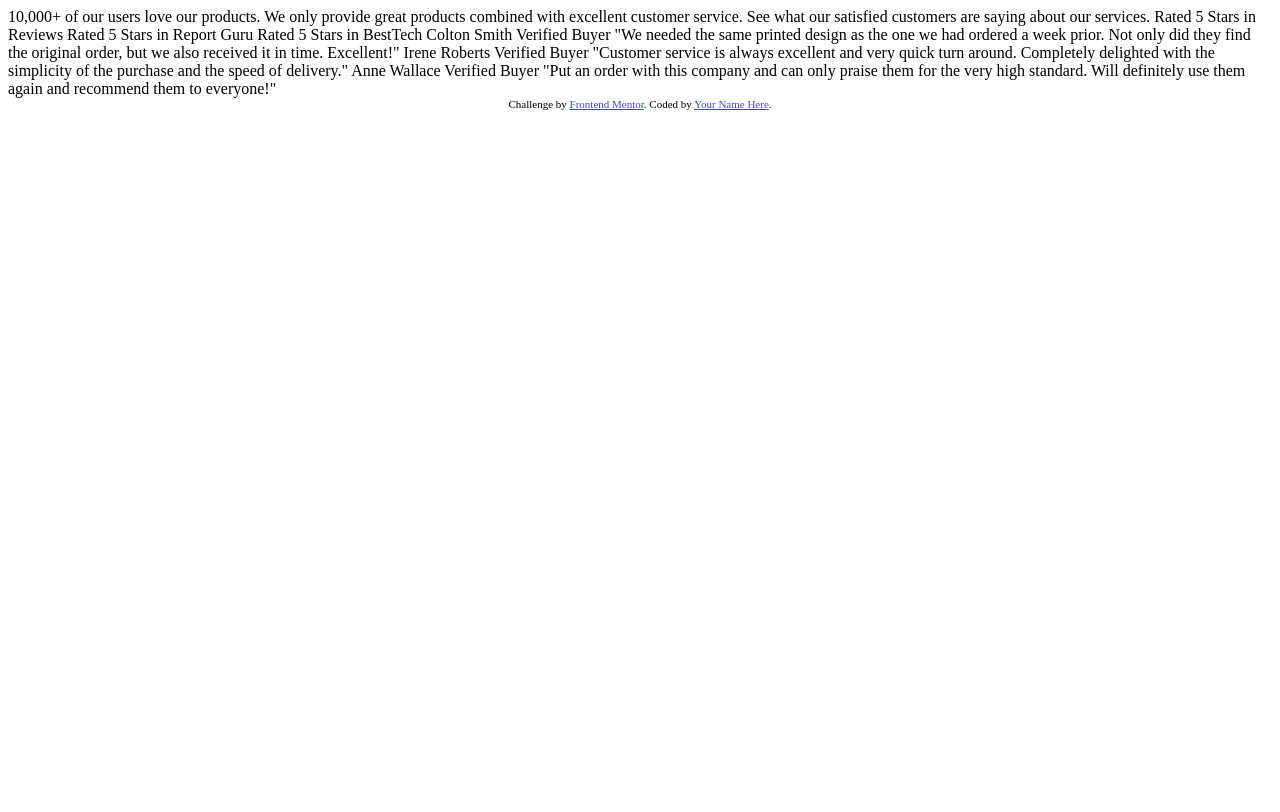
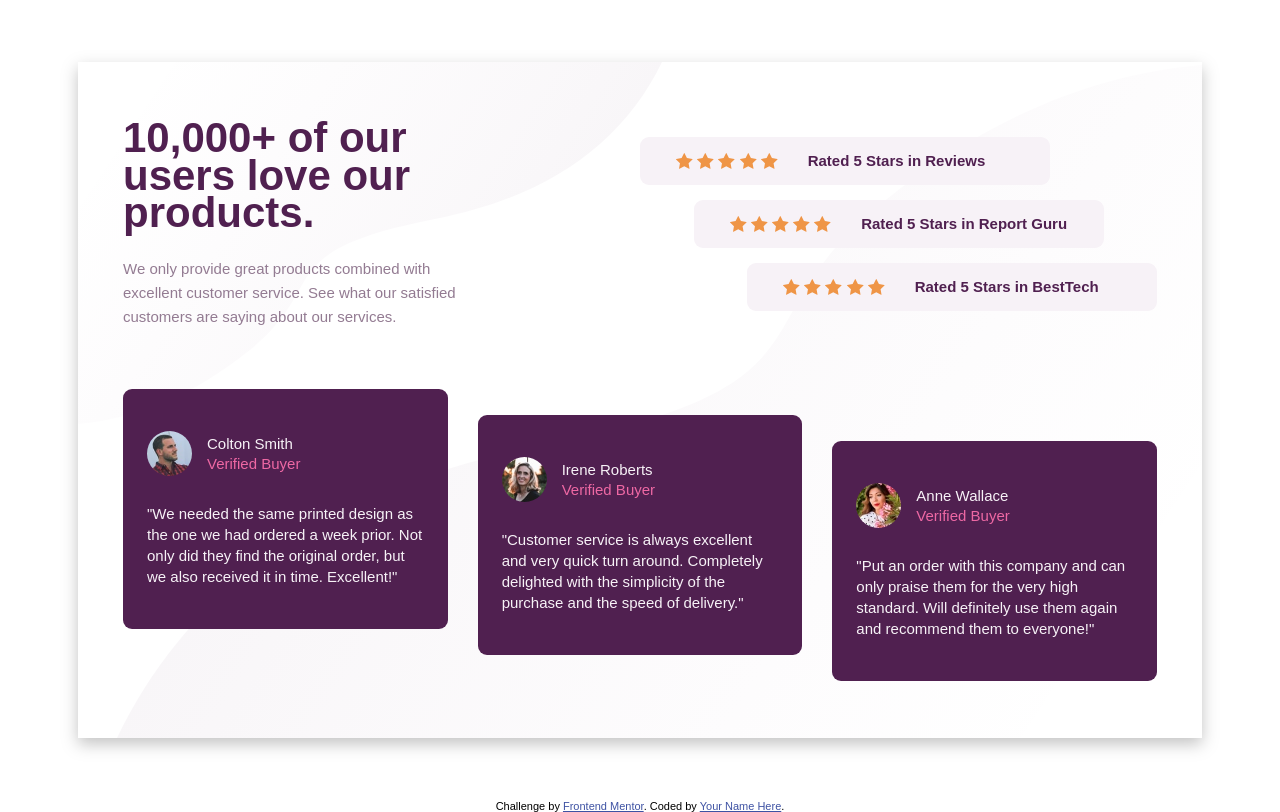
Before and after one commit to zhuycai/social-proof-section, a plain HTML site: page index.html in a window 1280 px wide. Drawn offline with Linux system fonts and the light colour scheme; a web font is replaced by a local one.

Commit message:
'update'

```diff
--- /dev/null
+++ b/css/style.css
@@ -0,0 +1,242 @@
+* {
+    box-sizing: border-box;
+}
+
+:root {
+    --very-dark-magenta: hsl(300, 43%, 22%);
+    --soft-pink: hsl(333, 80%, 67%);
+    --dark-grayish-magenta: hsl(303, 10%, 53%);
+    --light-grayish-magenta: hsl(300, 24%, 96%);
+    --white: hsl(0, 0%, 100%);
+}
+
+body, blockquote, p, h2 {
+    margin: 0;
+}
+
+body {
+    font: 15px 'League Spartan', sans-serif;
+}
+
+main {
+    display: grid;
+    place-content: center;
+    min-height: 100vh;
+}
+
+.social-proof {
+    min-width: 268px;
+    max-width: 1124px;
+    padding: 3.8em 3em;
+    box-shadow: 0 .4em 1em 0 rgba(128, 128, 128, 0.471);
+    background: url('../images/bg-pattern-top-mobile.svg') no-repeat left top,
+                url('../images/bg-pattern-bottom-mobile.svg') no-repeat right bottom;
+}
+
+.social-proof > .info {
+    display: flex;
+    flex-direction: column;
+    align-items: center;
+    line-height: 1.6em;
+    text-align: center;
+}
+
+.social-proof > .info > .text {
+    margin-bottom: 2em;
+    color: var(--dark-grayish-magenta);
+}
+
+.social-proof > .info > .text > .title {
+    margin-bottom: .6em;
+    font-size: 2.8em;
+    line-height: .9em;
+    color: var(--very-dark-magenta);
+}
+
+.social-proof > .info > .stars {
+    display: flex;
+    flex-direction: column;
+    width: 100%;
+    max-width: 580px;
+}
+
+.social-proof > .info > .stars > .stars-item {
+    display: flex;
+    flex-direction: column;
+    align-items: center;
+    width: 100%;
+    max-width: 580px;
+    padding: .6em 0;
+    margin-bottom: 1em;
+    border-radius: .6em;
+    font-weight: 700;
+    color: var(--very-dark-magenta);
+    background: var(--light-grayish-magenta);
+}
+
+.social-proof > .info > .stars > .stars-item > .stars-icon {
+    margin-top: .4em;
+}
+
+.social-proof > .comments {
+    display: flex;
+    flex-direction: column;
+    gap: 1em;
+    margin-top: 1.4em;
+}
+
+.social-proof > .comments > .user-comment {
+    width: 100%;
+    max-width: 580px;
+    padding: 2.8em 1.6em;
+    margin: 0 auto;
+    border-radius: .6em;
+    color: var(--light-grayish-magenta);
+    background: var(--very-dark-magenta);
+}
+
+
+.user-comment > .user-info {
+    display: grid;
+    grid-template-columns: 45px 1fr;
+    grid-template-areas: "img name"
+                         "img auth";
+    column-gap: 1em;
+    row-gap: .2em;
+}
+
+.user-comment > .user-info > .user-photo {
+    grid-area: img;
+    width: 3em;
+    border-radius: 50%;
+}
+
+.user-comment > .user-info > .user-name {
+    grid-area: name;
+    align-self: end;
+    font-weight: 500;
+}
+
+.user-comment > .user-info > .auth-state {
+    grid-area: auth;
+    align-self: start;
+    color: var(--soft-pink);
+}
+
+.user-comment > .comment-text {
+    margin-top: 1.8em;
+    line-height: 1.4em;
+}
+
+.attribution {
+    font-size: 11px;
+    text-align: center;
+}
+
+.attribution a {
+    color: hsl(228, 45%, 44%);
+}
+
+@media (min-width: 900px) {
+    .social-proof {
+        background: url('../images/bg-pattern-top-desktop.svg') no-repeat top left,
+        url('../images/bg-pattern-bottom-desktop.svg') no-repeat bottom right;
+    }
+
+    .social-proof > .info {
+        flex-direction: row;
+        justify-content: space-between;
+        align-items: center;
+    }
+
+    .social-proof > .info > .text {
+        max-width: 360px;
+        margin-bottom: 0;
+        text-align: left;
+    }
+
+    .social-proof > .info > .stars {
+        width: 50%;
+    }
+
+    .social-proof > .info > .stars > .stars-item {
+        flex-direction: row;
+        gap: 2em;
+        max-width: 410px;
+        padding-left: 2.4em;
+    }
+
+    .social-proof > .info > .stars > .stars-item:nth-child(1) {
+        align-self: flex-start;
+    }
+
+    .social-proof > .info > .stars > .stars-item:nth-child(2) {
+        align-self: center;
+    }
+
+    .social-proof > .info > .stars > .stars-item:nth-child(3) {
+        align-self: flex-end;
+        margin-bottom: 0;
+    }
+
+    .social-proof > .comments {
+        flex-direction: row;
+        gap: 2em;
+        height: 292px;
+        margin-top: 4em;
+    }
+
+    .social-proof > .comments > .user-comment:nth-child(1) {
+        align-self: flex-start;
+    }
+
+    .social-proof > .comments > .user-comment:nth-child(2) {
+        align-self: center;
+    }
+
+    .social-proof > .comments > .user-comment:nth-child(3) {
+        align-self: flex-end;
+    }
+}
+
+/* league-spartan-regular */
+@font-face {
+    font-family: 'League Spartan';
+    font-style: normal;
+    font-weight: regular;
+    src: url('//lib.baomitu.com/fonts/league-spartan/league-spartan-regular.eot'); /* IE9 Compat Modes */
+    src: local('League Spartan'), local('LeagueSpartan-Normal'),
+         url('//lib.baomitu.com/fonts/league-spartan/league-spartan-regular.eot?#iefix') format('embedded-opentype'), /* IE6-IE8 */
+         url('//lib.baomitu.com/fonts/league-spartan/league-spartan-regular.woff2') format('woff2'), /* Super Modern Browsers */
+         url('//lib.baomitu.com/fonts/league-spartan/league-spartan-regular.woff') format('woff'), /* Modern Browsers */
+         url('//lib.baomitu.com/fonts/league-spartan/league-spartan-regular.ttf') format('truetype'), /* Safari, Android, iOS */
+         url('//lib.baomitu.com/fonts/league-spartan/league-spartan-regular.svg#LeagueSpartan') format('svg'); /* Legacy iOS */
+  }
+
+  /* league-spartan-500 */
+  @font-face {
+    font-family: 'League Spartan';
+    font-style: normal;
+    font-weight: 500;
+    src: url('//lib.baomitu.com/fonts/league-spartan/league-spartan-500.eot'); /* IE9 Compat Modes */
+    src: local('League Spartan'), local('LeagueSpartan-Normal'),
+         url('//lib.baomitu.com/fonts/league-spartan/league-spartan-500.eot?#iefix') format('embedded-opentype'), /* IE6-IE8 */
+         url('//lib.baomitu.com/fonts/league-spartan/league-spartan-500.woff2') format('woff2'), /* Super Modern Browsers */
+         url('//lib.baomitu.com/fonts/league-spartan/league-spartan-500.woff') format('woff'), /* Modern Browsers */
+         url('//lib.baomitu.com/fonts/league-spartan/league-spartan-500.ttf') format('truetype'), /* Safari, Android, iOS */
+         url('//lib.baomitu.com/fonts/league-spartan/league-spartan-500.svg#LeagueSpartan') format('svg'); /* Legacy iOS */
+  }
+
+  /* league-spartan-700 */
+  @font-face {
+    font-family: 'League Spartan';
+    font-style: normal;
+    font-weight: 700;
+    src: url('//lib.baomitu.com/fonts/league-spartan/league-spartan-700.eot'); /* IE9 Compat Modes */
+    src: local('League Spartan'), local('LeagueSpartan-Normal'),
+         url('//lib.baomitu.com/fonts/league-spartan/league-spartan-700.eot?#iefix') format('embedded-opentype'), /* IE6-IE8 */
+         url('//lib.baomitu.com/fonts/league-spartan/league-spartan-700.woff2') format('woff2'), /* Super Modern Browsers */
+         url('//lib.baomitu.com/fonts/league-spartan/league-spartan-700.woff') format('woff'), /* Modern Browsers */
+         url('//lib.baomitu.com/fonts/league-spartan/league-spartan-700.ttf') format('truetype'), /* Safari, Android, iOS */
+         url('//lib.baomitu.com/fonts/league-spartan/league-spartan-700.svg#LeagueSpartan') format('svg'); /* Legacy iOS */
+  }
--- a/index.html
+++ b/index.html
@@ -1,61 +1,105 @@
 <!DOCTYPE html>
 <html lang="en">
+
 <head>
   <meta charset="UTF-8" />
   <meta name="viewport" content="width=device-width, initial-scale=1.0" />
   <!-- displays site properly based on user's device -->
+  <link rel="icon" type="image/png" sizes="32x32" href="./images/favicon-32x32.png" />
+  <link rel="stylesheet" href="css/style.css">
+  <title>Frontend Mentor | Social proof section</title>
+</head>
 
-    <link
-      rel="icon"
-      type="image/png"
-      sizes="32x32"
-      href="./images/favicon-32x32.png"
-    />
-
-    <title>Frontend Mentor | Social proof section</title>
-
-    <!-- Feel free to remove these styles or customise in your own stylesheet 👍 -->
-    <style>
-      .attribution {
-        font-size: 11px;
-        text-align: center;
-      }
-      .attribution a {
-        color: hsl(228, 45%, 44%);
-      }
-    </style>
-  </head>
 <body>
-    10,000+ of our users love our products.
-
-    We only provide great products combined with excellent customer service.
-    See what our satisfied customers are saying about our services.
-
-    Rated 5 Stars in Reviews
-    Rated 5 Stars in Report Guru
-    Rated 5 Stars in BestTech
-
-    Colton Smith
-    Verified Buyer
-    "We needed the same printed design as the one we had ordered a week prior.
+  <main>
+    <div class="wrapper">
+      <section class="social-proof">
+        <div class="info">
+          <article class="text">
+            <h2 class="title">10,000+ of our users love our products.</h2>
+            <p>We only provide great products combined with excellent customer service.
+              See what our satisfied customers are saying about our services.</p>
+          </article>
+          <div class="stars">
+            <div class="stars-item">
+              <div class="stars-icon star5">
+                <img src="images/icon-star.svg" alt="" aria-hidden="true">
+                <img src="images/icon-star.svg" alt="" aria-hidden="true">
+                <img src="images/icon-star.svg" alt="" aria-hidden="true">
+                <img src="images/icon-star.svg" alt="" aria-hidden="true">
+                <img src="images/icon-star.svg" alt="" aria-hidden="true">
+              </div>
+              <div class="stars-txt">Rated <span class="star-num">5</span> Stars in Reviews</div>
+            </div>
+            <div class="stars-item">
+              <div class="stars-icon star5">
+                <img src="images/icon-star.svg" alt="" aria-hidden="true">
+                <img src="images/icon-star.svg" alt="" aria-hidden="true">
+                <img src="images/icon-star.svg" alt="" aria-hidden="true">
+                <img src="images/icon-star.svg" alt="" aria-hidden="true">
+                <img src="images/icon-star.svg" alt="" aria-hidden="true">
+              </div>
+              <div class="stars-txt">Rated <span class="star-num">5</span> Stars in Report Guru</div>
+            </div>
+            <div class="stars-item">
+              <div class="stars-icon star5">
+                <img src="images/icon-star.svg" alt="" aria-hidden="true">
+                <img src="images/icon-star.svg" alt="" aria-hidden="true">
+                <img src="images/icon-star.svg" alt="" aria-hidden="true">
+                <img src="images/icon-star.svg" alt="" aria-hidden="true">
+                <img src="images/icon-star.svg" alt="" aria-hidden="true">
+              </div>
+              <div class="stars-txt">Rated <span class="star-num">5</span> Stars in BestTech</div>
+            </div>
+          </div>
+        </div>
+        <div class="comments">
+          <section class="user-comment">
+            <div class="user-info">
+              <img class="user-photo" src="images/image-colton.jpg" alt="photo of colton">
+              <div class="user-name">Colton Smith</div>
+              <div class="auth-state">Verified Buyer</div>
+            </div>
+            <blockquote class="comment-text">
+              <p>"We needed the same printed design as the one we had ordered a week prior.
                 Not only did they find the original order, but we also received it in time.
-    Excellent!"
-
-    Irene Roberts
-    Verified Buyer
-    "Customer service is always excellent and very quick turn around. Completely
-    delighted with the simplicity of the purchase and the speed of delivery."
-
-    Anne Wallace
-    Verified Buyer
-    "Put an order with this company and can only praise them for the very high
-    standard. Will definitely use them again and recommend them to everyone!"
-
+                Excellent!"</p>
+            </blockquote>
+          </section>
+          <section class="user-comment">
+            <div class="user-info">
+              <img class="user-photo" src="images/image-irene.jpg" alt="photo of irene">
+              <div class="user-name">Irene Roberts</div>
+              <div class="auth-state">Verified Buyer</div>
+            </div>
+            <blockquote class="comment-text">
+              <p>"Customer service is always excellent and very quick turn around. Completely
+                delighted with the simplicity of the purchase and the speed of delivery."</p>
+            </blockquote>
+          </section>
+          <section class="user-comment">
+            <div class="user-info">
+              <img class="user-photo" src="images/image-anne.jpg" alt="photo of anne">
+              <div class="user-name">Anne Wallace</div>
+              <div class="auth-state">Verified Buyer</div>
+            </div>
+            <blockquote class="comment-text">
+              <p>"Put an order with this company and can only praise them for the very high
+                standard. Will definitely use them again and recommend them to everyone!"</p>
+            </blockquote>
+          </section>
+        </div>
+      </section>
+    </div>
+  </main>
+  <footer>
     <div class="attribution">
       Challenge by
-      <a href="https://www.frontendmentor.io?ref=challenge" target="_blank"
-        >Frontend Mentor</a
-      >. Coded by <a href="#">Your Name Here</a>.
+      <a href="https://www.frontendmentor.io?ref=challenge" target="_blank">Frontend Mentor</a>. Coded by <a
+        href="#">Your
+        Name Here</a>.
     </div>
+  </footer>
 </body>
+
 </html>
```
Lines whose indentation alone changed are shown as unchanged.
